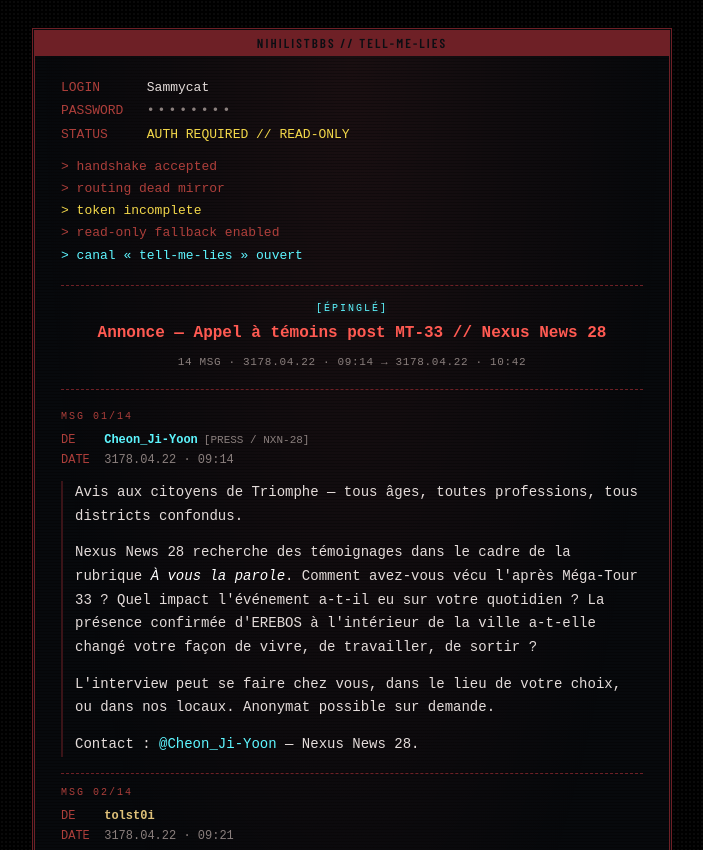
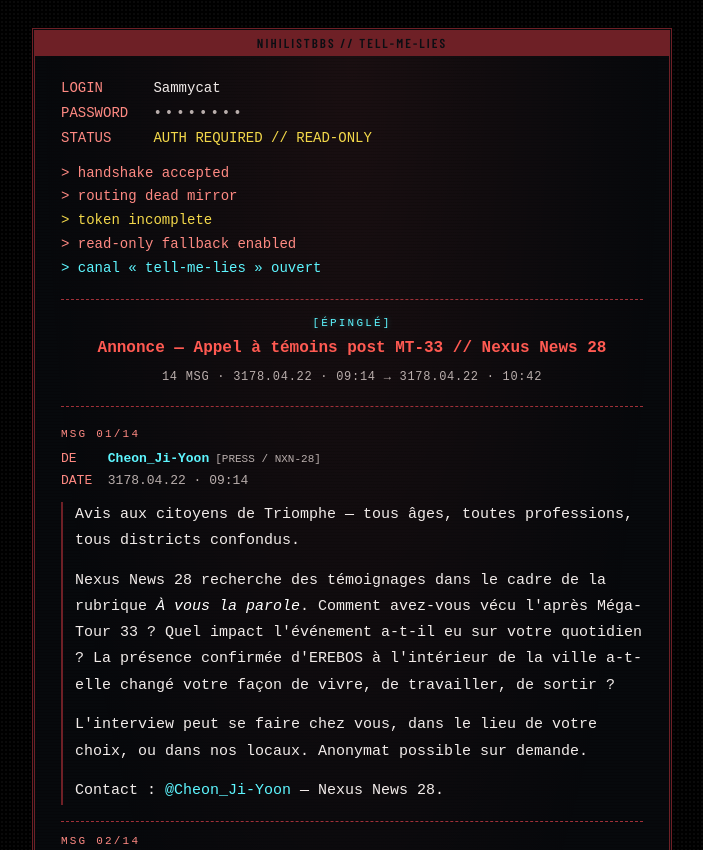
Before and after one commit to tolst0i/tolst0i.github.io, a plain HTML site: page nihilistbbs/tell-me-lies/index.html in a window 1280 px wide. Shown: the top 850 px of the page, without its empty margins (288-991 px from the left). Drawn offline with nearby package versions, Linux system fonts and the light colour scheme; no server answers; a web font is replaced by a local one.

Commit message:
NIHILISTBBS : lisibilité (contraste, tailles)
Co-Authored-By: Claude Opus 5.5 <noreply@anthropic.com>
Claude-Session: https://claude.ai/code/session_01P44SXR2mUi5RaPuroRR3JT

```diff
--- a/nihilistbbs/assets/bbs.css
+++ b/nihilistbbs/assets/bbs.css
@@ -7,12 +7,12 @@
   --wire:#6e2026;
   --wire2:#3a1418;
   --red:#ff5a52;
-  --red-d:#ff5a52aa;
+  --red-d:#ff8a83;
   --cyan:#5ef6ff;
   --yel:#f3d84a;
   --amber:#E0C27A;
-  --txt:#e4dcda;
-  --dim:#8a7f7d;
+  --txt:#f2ecea;
+  --dim:#b9aeac;
   --mono:'Kode Mono','Courier New',monospace;
   --pix:'Sixtyfour','Kode Mono',monospace;
   --bar:'Barlow Condensed','Arial Narrow',sans-serif;
@@ -21,7 +21,7 @@
 html{background:#000}
 body{
   margin:0;padding:28px 8px 40px;color:var(--txt);
-  font:14px/1.65 var(--mono);
+  font:15px/1.65 var(--mono);
   background:#000 radial-gradient(#ffffff0a 1px,#0000 1.2px) 0 0/4px 4px;
 }
 a{color:inherit}
@@ -40,7 +40,7 @@ a{color:inherit}
 }
 .scr{
   position:relative;padding:20px 26px 24px;
-  background:repeating-linear-gradient(#0000 0 2px,#0004 0 3px),radial-gradient(ellipse at 50% 0,#ff5a5214,#0000 70%);
+  background:repeating-linear-gradient(#0000 0 2px,#0002 0 3px),radial-gradient(ellipse at 50% 0,#ff5a5214,#0000 70%);
   animation:scr-jo 8s 3s infinite;
 }
 .scr::before{
@@ -51,7 +51,7 @@ a{color:inherit}
 @media (max-width:560px){.scr{padding:16px 14px 20px}body{padding:12px 4px 30px;font-size:13px}}
 
 .center{text-align:center}
-.rule{border:0;border-top:1px dashed var(--wire);margin:18px 0}
+.rule{border:0;border-top:1px dashed #a03038;margin:18px 0}
 
 /* ---------- logo ---------- */
 .logo{margin:6px 0 2px;text-align:center;line-height:1.05}
@@ -64,14 +64,14 @@ a{color:inherit}
   font-variation-settings:"BLED" 30,"SCAN" 0;letter-spacing:.3em;
 }
 @media (max-width:560px){.logo .l1{font-size:21px}.logo .l2{font-size:9px;letter-spacing:.18em;line-height:1.5}}
-.host{margin-top:12px;color:var(--dim);font-size:12px;text-align:center}
+.host{margin-top:12px;color:var(--dim);font-size:13px;text-align:center}
 .host b{color:var(--cyan);font-weight:400}
 
-.motd{text-align:center;font-size:13px;color:var(--txt);margin:0}
-.motd .lbl{display:block;font:400 10px/1 var(--pix);letter-spacing:.2em;color:var(--red-d);margin-bottom:8px}
+.motd{text-align:center;font-size:14px;color:var(--txt);margin:0}
+.motd .lbl{display:block;font:400 11px/1 var(--pix);letter-spacing:.2em;color:var(--red-d);margin-bottom:8px}
 
 /* ---------- logs ---------- */
-.log{font-size:13px;line-height:1.7;color:var(--red-d)}
+.log{font-size:14px;line-height:1.7;color:var(--red-d)}
 .log .ln{white-space:pre-wrap;word-break:break-word}
 .log .ln::before{content:"> "}
 .log .ok{color:var(--cyan)}
@@ -80,7 +80,7 @@ a{color:inherit}
 .caret{display:inline-block;width:.6em;height:1.05em;background:var(--red);vertical-align:-2px;margin-left:2px;animation:blink 1s steps(1) infinite}
 
 /* ---------- key / value lines ---------- */
-.kv{font-size:13px;line-height:1.8}
+.kv{font-size:14px;line-height:1.8}
 .kv div b{display:inline-block;width:11ch;color:var(--red-d);font-weight:400}
 .kv .v{color:var(--txt)}
 .kv .dots{letter-spacing:3px;color:var(--dim)}
@@ -88,13 +88,13 @@ a{color:inherit}
 
 /* ---------- request prompt ---------- */
 .req{text-align:center;margin:0}
-.req-l{font:400 11px/1 var(--pix);letter-spacing:.18em;color:var(--red);text-shadow:0 0 6px #ff5a5244;margin-bottom:12px}
+.req-l{font:400 12px/1 var(--pix);letter-spacing:.18em;color:var(--red);text-shadow:0 0 6px #ff5a5244;margin-bottom:12px}
 .req-in{display:inline-flex;align-items:center;gap:6px;width:100%;max-width:360px;
   border:2px inset var(--wire2);background:#000;padding:6px 10px}
 .req-in span{color:var(--red)}
 .req-in input{flex:1;min-width:0;background:transparent;border:0;outline:0;color:var(--txt);
   font:500 15px var(--mono);caret-color:var(--red);padding:2px 0;text-align:left}
-.req-in input::placeholder{color:#4a3c3c}
+.req-in input::placeholder{color:#7a6464}
 .btn{
   appearance:none;display:inline-block;margin-top:12px;cursor:pointer;
   background:#1a0b0d;color:var(--red);border:2px outset var(--wire);
@@ -108,8 +108,8 @@ a{color:inherit}
 
 /* ---------- thread ---------- */
 .t-title{margin:0;text-align:center;font:700 16px/1.45 var(--mono);color:var(--red)}
-.t-tag{display:block;margin-bottom:8px;font:400 10px/1 var(--pix);letter-spacing:.2em;color:var(--cyan);text-shadow:0 0 6px #5ef6ff55}
-.t-meta{margin-top:8px;text-align:center;font-size:11px;color:var(--dim);letter-spacing:.06em}
+.t-tag{display:block;margin-bottom:8px;font:400 11px/1 var(--pix);letter-spacing:.2em;color:var(--cyan);text-shadow:0 0 6px #5ef6ff55}
+.t-meta{margin-top:8px;text-align:center;font-size:12px;color:var(--dim);letter-spacing:.06em}
 
 .board{
   max-height:520px;overflow-y:auto;margin:0 -10px;padding:0 10px;
@@ -119,11 +119,11 @@ a{color:inherit}
 .board::-webkit-scrollbar-track{background:#000;border-left:1px solid var(--wire2)}
 .board::-webkit-scrollbar-thumb{background:var(--wire);border:2px outset #8e3038}
 
-.msg{padding:14px 0 16px;border-top:1px dashed var(--wire)}
+.msg{padding:14px 0 16px;border-top:1px dashed #a03038}
 .msg:first-child{border-top:0;padding-top:4px}
 .msg.in{animation:msg-in .25s ease-out both}
-.msg-n{font:400 10px/1 var(--pix);letter-spacing:.2em;color:var(--red-d);margin-bottom:8px}
-.msg-m{font-size:12px;line-height:1.7;margin-bottom:10px}
+.msg-n{font:400 11px/1 var(--pix);letter-spacing:.2em;color:var(--red-d);margin-bottom:8px}
+.msg-m{font-size:13px;line-height:1.7;margin-bottom:10px}
 .msg-m b{display:inline-block;width:6ch;color:var(--red-d);font-weight:400}
 .msg-m .au{color:var(--amber);font-weight:700}
 .msg-m .badge{color:var(--dim);font-size:11px;margin-left:6px}
@@ -131,7 +131,7 @@ a{color:inherit}
 .msg.r-admin .au{color:var(--red)}
 .msg.r-press .au{color:var(--cyan)}
 .msg.is-viewer .msg-n{color:var(--yel)}
-.msg-b{color:var(--txt);font-size:14px;line-height:1.7;word-break:break-word;padding-left:12px;border-left:2px solid var(--wire2)}
+.msg-b{color:var(--txt);font-size:15px;line-height:1.75;word-break:break-word;padding-left:12px;border-left:2px solid var(--wire)}
 .msg.is-viewer .msg-b{border-left-color:#6b5a1e}
 .msg-b p{margin:0 0 .9em}
 .msg-b p:last-child{margin-bottom:0}
@@ -139,7 +139,7 @@ a{color:inherit}
 .msg-b em{color:#fff}
 
 /* ---------- footer links ---------- */
-.foot{margin-top:18px;text-align:center;font-size:12px;color:var(--dim)}
+.foot{margin-top:18px;text-align:center;font-size:13px;color:var(--dim)}
 .foot a,.foot button{
   appearance:none;background:none;border:0;padding:0;cursor:pointer;
   font:inherit;color:var(--dim);text-decoration:none;letter-spacing:.06em;
```
